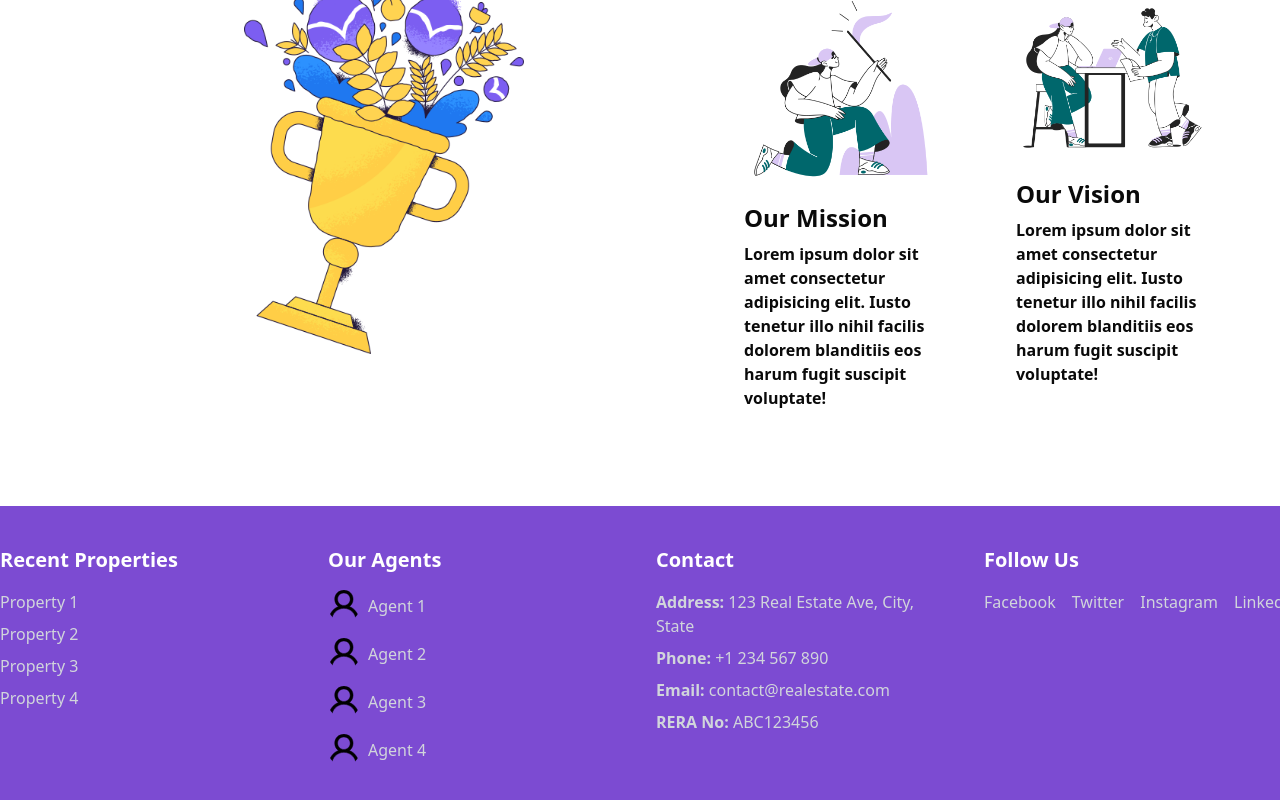
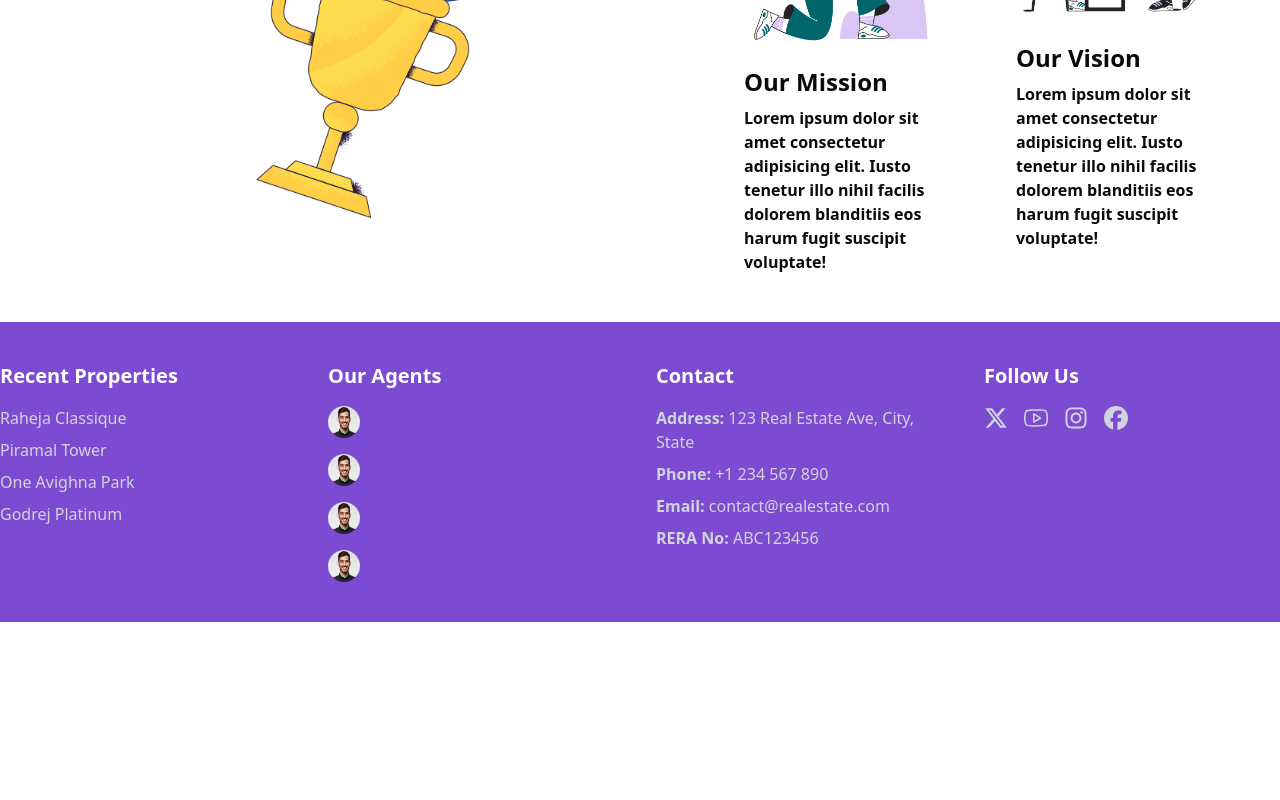
Before and after one commit to KodeInnovate-WorkSpace/website, a React (Vite) app: page /about in a window 1280 px wide. Shown: the part 878-1678 px from the top of the page. After the commit the page ends 1500 px from the top, so only its background shows below. Built offline with nearby package versions, Linux system fonts and the light colour scheme.

Commit message:
Update: cursor follow update & about page

```diff
--- a/index.html
+++ b/index.html
@@ -4,6 +4,8 @@
     <meta charset="UTF-8" />
     <!-- <link rel="icon" type="image/svg+xml" href="/vite.svg" /> -->
     <meta name="viewport" content="width=device-width, initial-scale=1.0" />
+    <link rel="preload" as="image" href="/images/building1.png">
+
     <title>Real Estate</title>
   </head>
   <body>
--- /dev/null
+++ b/src/components/custom/agent_card.jsx
@@ -0,0 +1,26 @@
+import { motion } from "framer-motion";
+
+const AgentCard = ({ agentName }) => {
+  return (
+    <motion.li initial={{ opacity: 1 }} className="flex items-center">
+      {/* Image */}
+      <img
+        src="images/user.jpg"
+        alt="Agent 1"
+        className="w-8 h-8 rounded-full mr-2"
+      />
+
+      {/* Text */}
+      <motion.span
+        className="ml-2 text-lg font-semibold"
+        initial={{ x: -50, opacity: 0 }}
+        whileHover={{ x: 0, opacity: 1 }}
+        transition={{ duration: 0.5, ease: "easeOut" }}
+      >
+        {agentName}
+      </motion.span>
+    </motion.li>
+  );
+};
+
+export default AgentCard;
--- a/src/components/custom/footer.jsx
+++ b/src/components/custom/footer.jsx
@@ -1,6 +1,18 @@
+import AgentCard from "./agent_card";
+import { FaFacebook, FaInstagram, FaXTwitter } from "react-icons/fa6";
+import { SlSocialYoutube } from "react-icons/sl";
+import { Link } from "react-router-dom";
+import { useCursor } from "@/context/cursor.context";
+
 const Footer = () => {
+  const { blendMouseEnter, mouseLeave } = useCursor();
+
   return (
-    <footer className="bg-mainColor text-gray-300 py-10 mt-10">
+    <footer
+      onMouseEnter={blendMouseEnter}
+      onMouseLeave={mouseLeave}
+      className="bg-mainColor text-gray-300 py-10 mt-10"
+    >
       <div className="container mx-auto grid grid-cols-1 md:grid-cols-4 gap-8">
         {/* Recent Properties */}
         <div>
@@ -10,22 +22,22 @@ const Footer = () => {
           <ul className="space-y-2">
             <li>
               <a href="#" className="hover:underline">
-                Property 1
+                Raheja Classique
               </a>
             </li>
             <li>
               <a href="#" className="hover:underline">
-                Property 2
+                Piramal Tower
               </a>
             </li>
             <li>
               <a href="#" className="hover:underline">
-                Property 3
+                One Avighna Park
               </a>
             </li>
             <li>
               <a href="#" className="hover:underline">
-                Property 4
+                Godrej Platinum
               </a>
             </li>
           </ul>
@@ -35,38 +47,10 @@ const Footer = () => {
         <div>
           <h2 className="text-xl font-semibold mb-4 text-white">Our Agents</h2>
           <ul className="space-y-4">
-            <li className="flex items-center">
-              <img
-                src="images/person.svg"
-                alt="Agent 1"
-                className="w-8 h-8 rounded-full mr-2"
-              />
-              <span>Agent 1</span>
-            </li>
-            <li className="flex items-center">
-              <img
-                src="images/person.svg"
-                alt="Agent 2"
-                className="w-8 h-8 rounded-full mr-2"
-              />
-              <span>Agent 2</span>
-            </li>
-            <li className="flex items-center">
-              <img
-                src="images/person.svg"
-                alt="Agent 3"
-                className="w-8 h-8 rounded-full mr-2"
-              />
-              <span>Agent 3</span>
-            </li>
-            <li className="flex items-center">
-              <img
-                src="images/person.svg"
-                alt="Agent 4"
-                className="w-8 h-8 rounded-full mr-2"
-              />
-              <span>Agent 4</span>
-            </li>
+            <AgentCard agentName={"Prime Property Solutions"} />
+            <AgentCard agentName={"Dream Homes Realty"} />
+            <AgentCard agentName={"Urban Nest Realtors"} />
+            <AgentCard agentName={"Haven Realty Co."} />
           </ul>
         </div>
 
@@ -90,20 +74,28 @@ const Footer = () => {
         {/* Social Media Links */}
         <div>
           <h2 className="text-xl font-semibold mb-4 text-white">Follow Us</h2>
-          <div className="flex space-x-4">
-            <a href="#" className="hover:text-white">
-              <i className="fab fa-facebook-f"></i> Facebook
-            </a>
-            <a href="#" className="hover:text-white">
-              <i className="fab fa-twitter"></i> Twitter
-            </a>
-            <a href="#" className="hover:text-white">
-              <i className="fab fa-instagram"></i> Instagram
-            </a>
-            <a href="#" className="hover:text-white">
-              <i className="fab fa-linkedin-in"></i> LinkedIn
-            </a>
-          </div>
+          <ul className="flex space-x-4 mt-2">
+            <li className="transform transition-transform duration-300 hover:-translate-y-1">
+              <Link>
+                <FaXTwitter className="text-2xl" />
+              </Link>
+            </li>
+            <li className="transform transition-transform duration-300 hover:-translate-y-1">
+              <Link>
+                <SlSocialYoutube className="text-2xl" />
+              </Link>
+            </li>
+            <li className="transform transition-transform duration-300 hover:-translate-y-1">
+              <Link>
+                <FaInstagram className="text-2xl" />
+              </Link>
+            </li>
+            <li className="transform transition-transform duration-300 hover:-translate-y-1">
+              <Link>
+                <FaFacebook className="text-2xl" />
+              </Link>
+            </li>
+          </ul>
         </div>
       </div>
     </footer>
--- a/src/components/custom/home_content.jsx
+++ b/src/components/custom/home_content.jsx
@@ -12,7 +12,7 @@ const HomeContent = () => {
         className="bg-mainColor w-full h-auto rounded-3xl flex flex-col lg:flex-row items-center lg:h-[32rem] overflow-hidden relative"
       >
         {/* Text Section */}
-        <div className="flex-1 text-center mt-14 lg:mt-0 lg:text-left lg:ml-8 lg:p-6">
+        <div className="flex-1 text-center mt-14 lg:mt-0 lg:text-left lg:ml-8 lg:p-6 cursor-default">
           <motion.h1
             className="text-5xl lg:text-[6rem] lg:leading-none font-bold text-white"
             initial={{ x: -100, opacity: 0 }}
@@ -40,6 +40,7 @@ const HomeContent = () => {
             initial={{ y: 100, opacity: 0 }}
             animate={{ y: 0, opacity: 1 }}
             transition={{ duration: 0.5, ease: "easeOut" }}
+            loading="lazy"
           />
         </div>
       </div>
--- a/src/pages/about.page.jsx
+++ b/src/pages/about.page.jsx
@@ -9,29 +9,32 @@ import { useCursor } from "@/context/cursor.context";
 import { Button } from "@/components/ui/button";
 
 const AboutPage = () => {
-  const { mouseEnter, mouseLeave } = useCursor();
+  const { blendMouseEnter, mouseLeave } = useCursor();
 
   return (
     <>
       <Navbar />
       <div className="pt-[4rem]">
         {/* intro section */}
-        <section className="flex flex-col md:flex-row items-start justify-between p-6 md:p-12 h-screen md:h-auto mb-8 lg:mb-0">
+        <section className="flex flex-col md:flex-row items-start justify-between p-6 md:p-12 h-screen md:h-auto mb-8 lg:mb-0 cursor-default">
           {/* Left Side - Text */}
-          <div className="md:w-1/2 w-full mb-4 md:mb-0">
-            <motion.h1
+          <motion.div
+            initial={{ x: -100, opacity: 0 }}
+            animate={{ x: 0, opacity: 1 }}
+            transition={{ duration: 0.5, ease: "easeOut" }}
+            className="md:w-1/2 w-full mb-4 md:mb-0"
+          >
+            <h1
+              onMouseEnter={blendMouseEnter}
+              onMouseLeave={mouseLeave}
               className="text-mainColor text-3xl md:text-5xl font-bold mb-4"
-              initial={{ x: -100, opacity: 0 }}
-              animate={{ x: 0, opacity: 1 }}
-              transition={{ duration: 0.5, ease: "easeOut" }}
             >
               This is Deal Done Broker
-            </motion.h1>
-            <motion.p
+            </h1>
+            <p
+              onMouseEnter={blendMouseEnter}
+              onMouseLeave={mouseLeave}
               className="text-gray-600 text-lg text-justify"
-              initial={{ x: -100, opacity: 0 }}
-              animate={{ x: 0, opacity: 1 }}
-              transition={{ duration: 0.5, ease: "easeOut", delay: 0.3 }}
             >
               Lorem ipsum dolor sit amet, consectetur adipiscing elit.
               Vestibulum eget arcu justo. Duis scelerisque elit et arcu
@@ -39,11 +42,11 @@ const AboutPage = () => {
               tempus fermentum. Sed sit amet mi interdum, gravida justo nec,
               dapibus libero. Proin non consequat libero. Suspendisse potenti.
               Aenean id erat vel ligula viverra vehicula.
-            </motion.p>
+            </p>
             <Link to={"/contact"}>
               <Button
-                className="mt-20 bg-mainColor w-64 h-12 hover:bg-secondColor text-xl flex items-center justify-center group text-white rounded-xl transition-transform duration-300"
-                onMouseEnter={mouseEnter}
+                className="mt-10 bg-mainColor w-64 h-12 hover:bg-secondColor text-xl flex items-center justify-center group text-white rounded-xl transition-transform duration-300"
+                onMouseEnter={blendMouseEnter}
                 onMouseLeave={mouseLeave}
               >
                 Contact Us
@@ -52,26 +55,35 @@ const AboutPage = () => {
                 </span>
               </Button>
             </Link>
-          </div>
+          </motion.div>
 
           {/* Right Side - Image Container */}
           <div className="md:w-1/2 w-full flex justify-center md:justify-end items-center">
-            <div className="lg:w-[30rem] lg:h-[28rem] w-full  rounded-md">
+            <motion.div
+              initial={{ x: 100, opacity: 0 }}
+              animate={{ x: 0, opacity: 1 }}
+              transition={{ duration: 0.5, ease: "easeOut" }}
+              className="lg:w-[30rem] lg:h-[28rem] w-full  rounded-md"
+            >
               <img
                 src="images/team.png"
                 alt="Placeholder"
                 className="w-full h-full object-contain rounded-lg"
               />
-            </div>
+            </motion.div>
           </div>
         </section>
 
-        {/* vission & mission section  */}
+        {/* vision & mission section  */}
 
-        <section className="mt-24 px-6 md:p-12 bg-white">
+        <section className="mt-24 px-6 lg:px-12 bg-white lg:mt-2">
           {/* Title in the Middle */}
           <div className="text-center mb-12">
-            <h1 className="text-3xl text-mainColor md:text-5xl font-bold">
+            <h1
+              onMouseEnter={blendMouseEnter}
+              onMouseLeave={mouseLeave}
+              className="text-3xl text-mainColor md:text-5xl font-bold"
+            >
               Vision & Mission
             </h1>
           </div>
@@ -102,10 +114,18 @@ const AboutPage = () => {
                 {/* text */}
 
                 <div className="my-2">
-                  <h2 className="text-left my-2 font-bold text-2xl">
+                  <h2
+                    onMouseEnter={blendMouseEnter}
+                    onMouseLeave={mouseLeave}
+                    className="text-left my-2 font-bold text-2xl"
+                  >
                     Our Mission
                   </h2>
-                  <p className="text-left font-semibold">
+                  <p
+                    onMouseEnter={blendMouseEnter}
+                    onMouseLeave={mouseLeave}
+                    className="text-left font-semibold"
+                  >
                     Lorem ipsum dolor sit amet consectetur adipisicing elit.
                     Iusto tenetur illo nihil facilis dolorem blanditiis eos
                     harum fugit suscipit voluptate!
@@ -127,10 +147,18 @@ const AboutPage = () => {
                 {/* text */}
 
                 <div className="my-2">
-                  <h2 className="text-left my-2 font-bold text-2xl">
+                  <h2
+                    onMouseEnter={blendMouseEnter}
+                    onMouseLeave={mouseLeave}
+                    className="text-left my-2 font-bold text-2xl"
+                  >
                     Our Vision
                   </h2>
-                  <p className="text-left font-semibold">
+                  <p
+                    onMouseEnter={blendMouseEnter}
+                    onMouseLeave={mouseLeave}
+                    className="text-left font-semibold"
+                  >
                     Lorem ipsum dolor sit amet consectetur adipisicing elit.
                     Iusto tenetur illo nihil facilis dolorem blanditiis eos
                     harum fugit suscipit voluptate!
--- a/src/pages/contact.page.jsx
+++ b/src/pages/contact.page.jsx
@@ -9,7 +9,7 @@ import { SlSocialYoutube } from "react-icons/sl";
 import { Link } from "react-router-dom";
 
 const ContactPage = () => {
-  const { mouseEnter, mouseLeave, blendMouseEnter } = useCursor();
+  const { mouseLeave, blendMouseEnter } = useCursor();
 
   return (
     <>
--- a/tailwind.config.js
+++ b/tailwind.config.js
@@ -12,6 +12,7 @@ export default {
       colors: {
         mainColor: '#7C4BD2',
         secondColor: '#5f2db5',
+        thirdColor: '#F7CB67',
         lightColor: "rgba(124,75,210, 0.2)",
         background: "hsl(var(--background))",
         foreground: "hsl(var(--foreground))",
```
Also changed, not shown: src/components/custom/contact_form.jsx (+9 -1 lines), src/components/custom/navbar.jsx (+38 -7 lines), src/context/cursor.context.jsx (+9 -8 lines), src/pages/career.page.jsx (+36 -8 lines), public/images/user.jpg (added).
